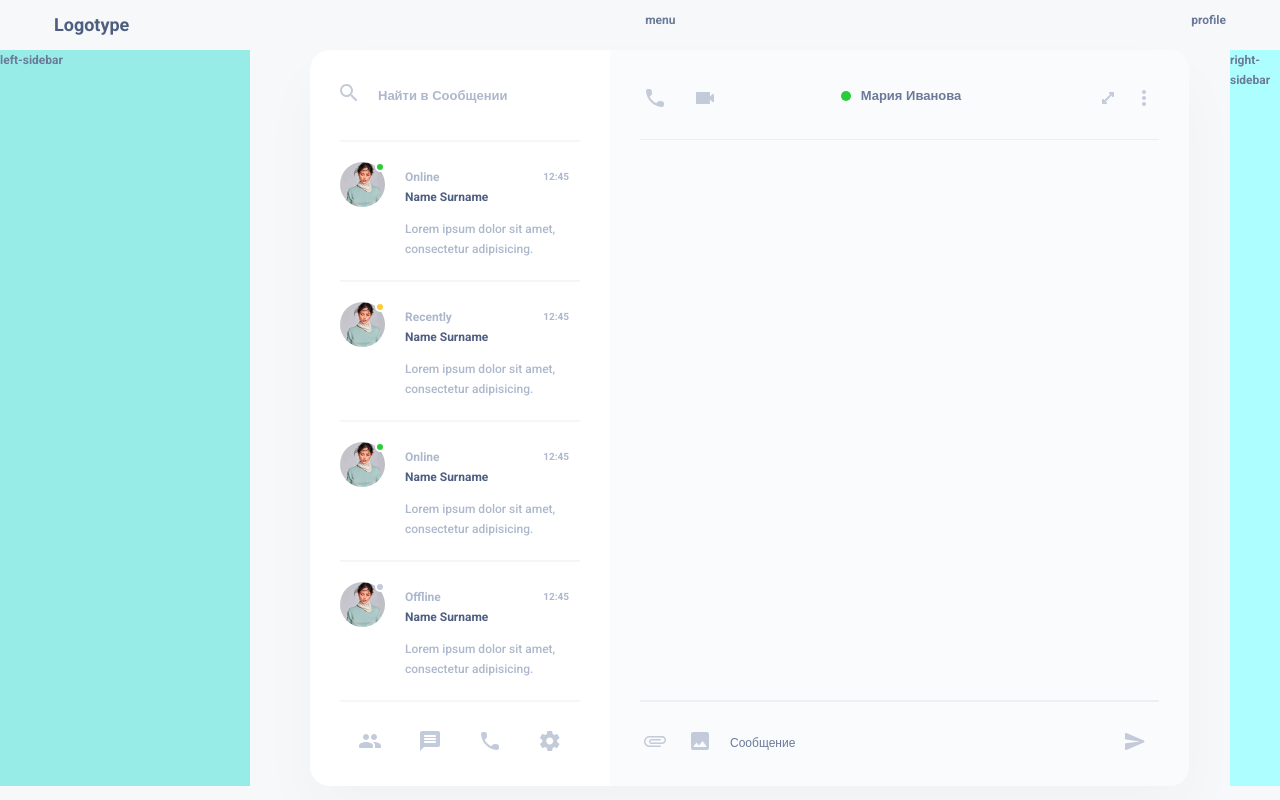
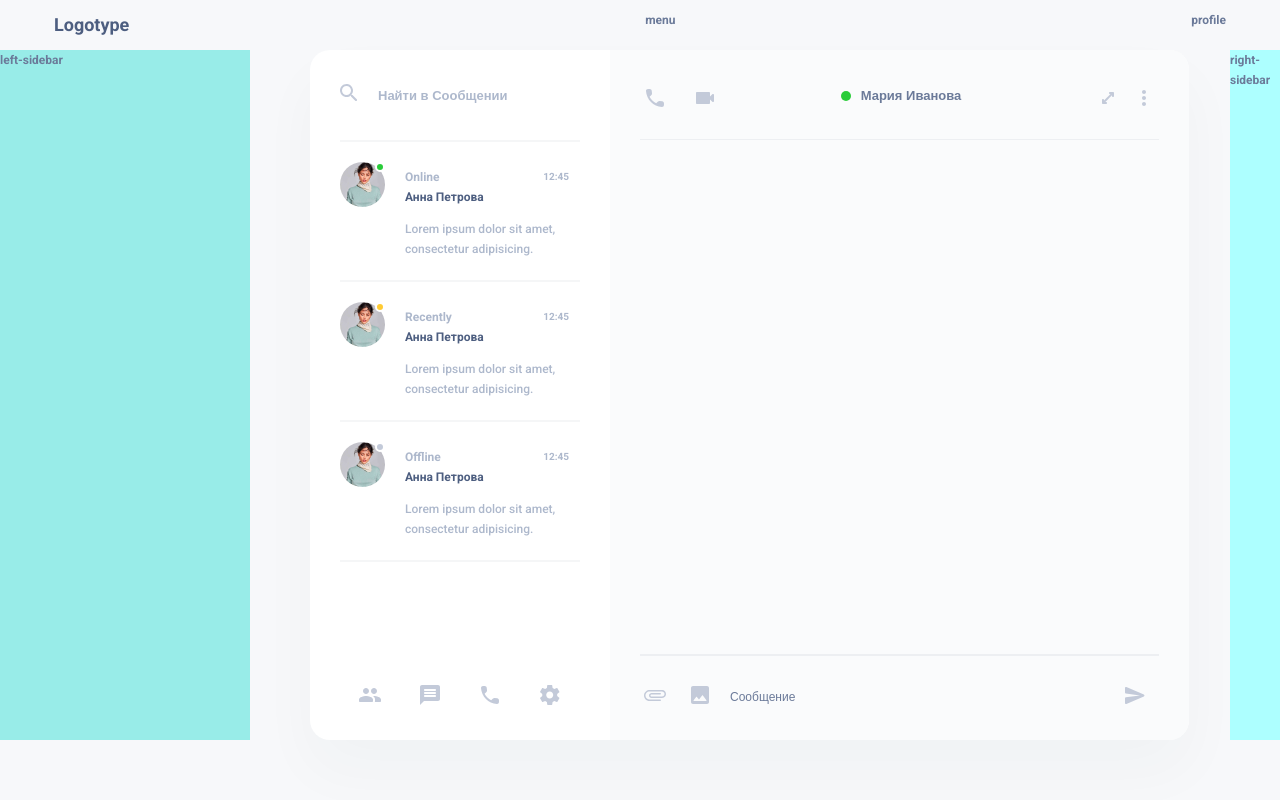
Before and after one commit to kolob2000/React, a React (Create React App) app: page / in a window 1280 px wide. Built offline with nearby package versions, Linux system fonts and the light colour scheme.

Commit message:
lesson_3

```diff
--- a/package.json
+++ b/package.json
@@ -9,6 +9,7 @@
     "react": "^18.2.0",
     "react-dom": "^18.2.0",
     "react-scripts": "5.0.1",
+    "react-uuid": "^2.0.0",
     "sass": "^1.55.0",
     "web-vitals": "^2.1.4"
   },
--- /dev/null
+++ b/src/components/Messanger/Chatboard/ChatItem.js
@@ -0,0 +1,19 @@
+import {useState} from "react";
+
+export default ({chatItem}) => {
+
+    return <div className="chat_item">
+        <div className="chat_photo">
+            <img src={chatItem.img} alt="" className="chat_img"/>
+            <div className={`status_light status_${chatItem.status}`}></div>
+        </div>
+        <div className="chat_info">
+            <div className="chat_info_top">
+                <div className="info_status">{chatItem.status}</div>
+                <div className="last_message">{chatItem.lastMessageTime}</div>
+            </div>
+            <p className="chat_name">{chatItem.chatName}</p>
+            <p className="last_message_text">{chatItem.lastMessageText}</p>
+        </div>
+    </div>
+}
--- a/src/components/Messanger/Chatboard/Chatboard.js
+++ b/src/components/Messanger/Chatboard/Chatboard.js
@@ -1,6 +1,40 @@
 import './chatboard.scss'
+import {useState} from "react";
+import ChatItem from "./ChatItem";
+import uuid from 'react-uuid';
 
 export default () => {
+    const [chatList, setChatLIst] = useState(
+        [
+            {
+                id: uuid(),
+                chatName: 'Анна Петрова',
+                img: '/img/AvatarImage.png',
+                status: 'online',
+                lastMessageTime: '12:45',
+                lastMessageText: 'Lorem ipsum dolor sit amet, consectetur adipisicing.'
+
+            },
+            {
+                id: uuid(),
+                chatName: 'Анна Петрова',
+                img: '/img/AvatarImage.png',
+                status: 'recently',
+                lastMessageTime: '12:45',
+                lastMessageText: 'Lorem ipsum dolor sit amet, consectetur adipisicing.'
+
+            },
+            {
+                id: uuid(),
+                chatName: 'Анна Петрова',
+                img: '/img/AvatarImage.png',
+                status: 'offline',
+                lastMessageTime: '12:45',
+                lastMessageText: 'Lorem ipsum dolor sit amet, consectetur adipisicing.'
+
+            }
+        ]
+    )
     return <div className="chats">
         <div className="search_wrapper">
             <label htmlFor="message_search">
@@ -14,62 +48,7 @@ export default () => {
 
         </div>
         <div className="chats_list">
-            <div className="chat_item">
-                <div className="chat_photo">
-                    <img src="/img/AvatarImage.png" alt="" className="chat_img"/>
-                        <div className="status_light status_online"></div>
-                </div>
-                <div className="chat_info">
-                    <div className="chat_info_top">
-                        <div className="info_status">online</div>
-                        <div className="last_message">12:45</div>
-                    </div>
-                    <p className="chat_name">name surname</p>
-                    <p className="last_message_text">Lorem ipsum dolor sit amet, consectetur adipisicing.</p>
-                </div>
-            </div>
-            <div className="chat_item">
-                <div className="chat_photo">
-                    <img src="/img/AvatarImage.png" alt="" className="chat_img"/>
-                        <div className="status_light status_recently"></div>
-                </div>
-                <div className="chat_info">
-                    <div className="chat_info_top">
-                        <div className="info_status">recently</div>
-                        <div className="last_message">12:45</div>
-                    </div>
-                    <p className="chat_name">name surname</p>
-                    <p className="last_message_text">Lorem ipsum dolor sit amet, consectetur adipisicing.</p>
-                </div>
-            </div>
-            <div className="chat_item">
-                <div className="chat_photo">
-                    <img src="/img/AvatarImage.png" alt="" className="chat_img"/>
-                        <div className="status_light status_online"></div>
-                </div>
-                <div className="chat_info">
-                    <div className="chat_info_top">
-                        <div className="info_status">online</div>
-                        <div className="last_message">12:45</div>
-                    </div>
-                    <p className="chat_name">name surname</p>
-                    <p className="last_message_text">Lorem ipsum dolor sit amet, consectetur adipisicing.</p>
-                </div>
-            </div>
-            <div className="chat_item">
-                <div className="chat_photo">
-                    <img src="/img/AvatarImage.png" alt="" className="chat_img"/>
-                        <div className="status_light status_offline"></div>
-                </div>
-                <div className="chat_info">
-                    <div className="chat_info_top">
-                        <div className="info_status">offline</div>
-                        <div className="last_message">12:45</div>
-                    </div>
-                    <p className="chat_name">name surname</p>
-                    <p className="last_message_text">Lorem ipsum dolor sit amet, consectetur adipisicing.</p>
-                </div>
-            </div>
+            {chatList.map(item => <ChatItem key={item.id} chatItem={item}/>)}
         </div>
         <div className="chat_menu">
             <button className="chat_menu__item">
--- a/src/components/Messanger/Messageboard/MessageSender/MessageSender.js
+++ b/src/components/Messanger/Messageboard/MessageSender/MessageSender.js
@@ -1,8 +1,10 @@
 import styles from './messagesender.module.scss'
-import {useState} from "react";
+import {useEffect, useRef, useState} from "react";
 
 export default ({setMessages, messages, messageListRef}) => {
     const [value, setValue] = useState('')
+    const inputRef = useRef(null)
+    useEffect(() => inputRef.current?.focus(), [])
 
     function sendMessage() {
         if (value.length) {
@@ -13,13 +15,14 @@ export default ({setMessages, messages, messageListRef}) => {
                 body: value.toString(),
                 time: (new Date()).toLocaleTimeString('ru', {hour: '2-digit', minute: '2-digit'})
             }])
+            setValue('')
+            inputRef.current?.focus()
         }
     }
 
     const handleKeyDown = (e) => {
         if (e.key === 'Enter') {
             sendMessage()
-            setValue('')
         }
     }
 
@@ -39,7 +42,8 @@ export default ({setMessages, messages, messageListRef}) => {
                       fill=""/>
             </svg>
         </button>
-        <input type="text" placeholder="Сообщение" onKeyDown={handleKeyDown} onChange={(e) => setValue(e.target.value)}
+        <input ref={inputRef} type="text" placeholder="Сообщение" onKeyDown={handleKeyDown}
+               onChange={(e) => setValue(e.target.value)}
                value={value}/>
         <button onClick={sendMessage}>
             <svg xmlns="http://www.w3.org/2000/svg" width="30" height="30" viewBox="0 0 30 30" fill="">
```
Also changed, not shown: 1 other file (tests, documents, lock files or other folders).
